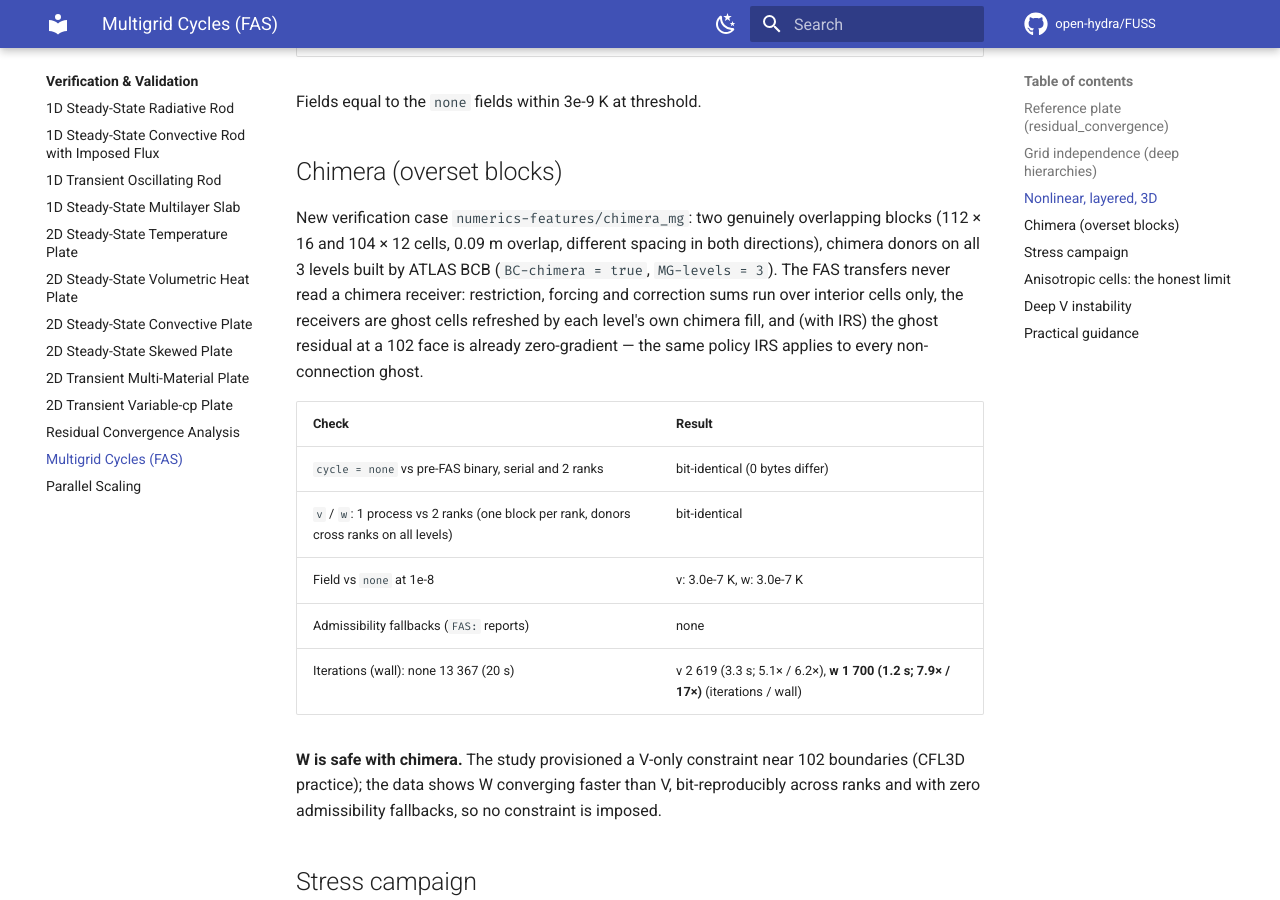
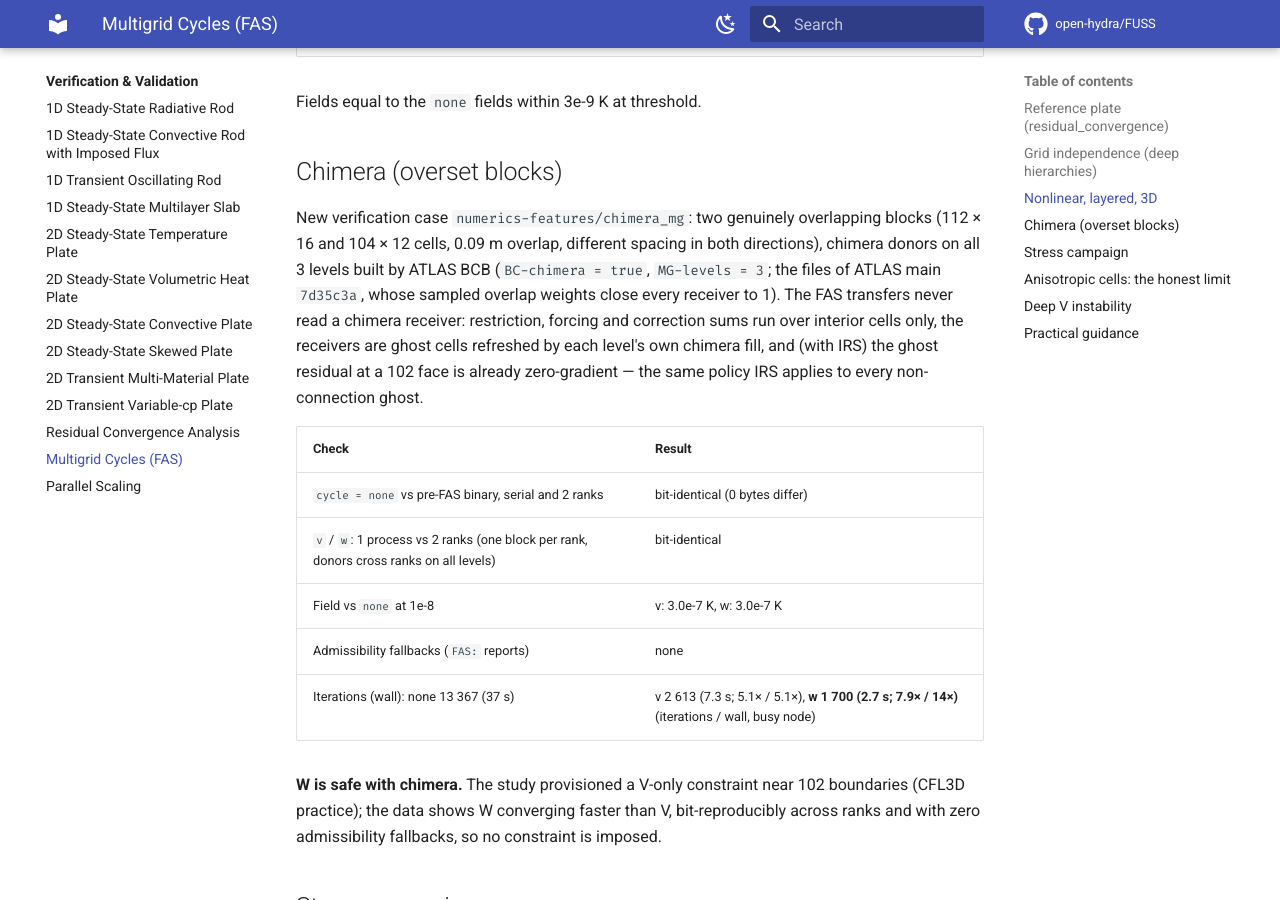
Before and after one commit to open-hydra/FUSS, an MkDocs documentation site: the page built from docs/vv/fas-cycles.md, in a window 1280 px wide and 900 px high, scrolled down 2309 px. Built offline with MkDocs 1.6.1 and Material for MkDocs 9.7.7, drawn with Linux system fonts in a browser that asks for light colours; comment, search, counter and statistics services are not loaded.

Commit message:
Test: chimera_mg bc files from ATLAS main 7d35c3a
The bc.txt, bc2.txt and bc3.txt of chimera_mg were written by the ATLAS
branch fix/chimera-point-inside before its merge: a sub-cell sample on
the face shared by two donor cells was counted in full by each, and on
this case (dy 0.1/16 donor, 0.1/12 receiver, ratio 3/4) a donor face
runs through a whole plane of samples of the Block2 face-1 receivers.
16 of the 56 ghost layers of level 1, 8 of 28 on level 2 and 4 of 14 on
level 3 closed at 7/6 with weights 5/7 and 2/7 (level 3: 5/14, 5/14,
1/7, 1/7) instead of the geometric 3/4 and 1/4 (3/8, 3/8, 1/8, 1/8);
SOLUTION/chimera.log held level 3 only, with its 4 "failed" records.

Regenerated with ATLAS main 7d35c3a (bin/BCB of 2026-10-14 12:23, the
tree of c90f332, its last source commit: sampled overlap volumes, 6^3
samples per ghost cell, a shared sample split among its donors), with
BC-chimera = true and MG-levels = 3 from input.ini, one OpenMP thread.
Same 28/14/7 chimera records with the same donor sets; the weights of
the 16 + 8 + 4 layers above change by 1/28 (1/56 on level 3), every
other layer agrees to 1e-6 (the old files carried 6 digits, the new
ones ES24.16); the 302 wall payload is the one value T instead of three.
Every layer sums to 1 within 2.2e-16 and chimera.log, chimera2.log and
chimera3.log close at 1 on all 56, 28 and 14 records. Against a 96^3
reference the largest weight error on level 1 falls from 0.046 to 0.031
(mean 0.025 to 0.019): what is left is the x sliver of 2-4 % of a ghost
cell that 6 samples cannot see.

Effect on the run (solver at 6a07d74, the test input): the residual
reaches 1e-8 in 2613 iterations instead of 2619; max |dT| on field.tec
9.3e-5 K in Block2 and 1.3e-6 K in Block1; Tw unchanged, max |dqw|
0.22 W/m^2 on B2F4 (|qw| up to 1.2e6, 2e-7 relative). The three logs are
kept in SOLUTION/ as the diagnostics of this run.

docs/vv/fas-cycles.md: the chimera table re-measured with these files at
the case settings (1e-8, vnn 0.5): v 2 613 iterations instead of 2 619,
w 1 700 and none (3-level sequencing) 13 367 unchanged, fields against
none 3.0e-7 K as before, v and w on 1 process and 2 ranks bit-identical,
no FAS admissibility report; the wall times are those of a busy node.

Co-Authored-By: Claude Fable 5.1 <noreply@anthropic.com>
Co-Authored-By: Claude Opus 5.5 <noreply@anthropic.com>

```diff
--- a/docs/vv/fas-cycles.md
+++ b/docs/vv/fas-cycles.md
@@ -77,7 +77,8 @@ Fields equal to the `none` fields within 3e-9 K at threshold.
 
 New verification case `numerics-features/chimera_mg`: two genuinely overlapping blocks
 (112 × 16 and 104 × 12 cells, 0.09 m overlap, different spacing in both directions), chimera
-donors on all 3 levels built by ATLAS BCB (`BC-chimera = true`, `MG-levels = 3`). The FAS
+donors on all 3 levels built by ATLAS BCB (`BC-chimera = true`, `MG-levels = 3`; the files
+of ATLAS main `7d35c3a`, whose sampled overlap weights close every receiver to 1). The FAS
 transfers never read a chimera receiver: restriction, forcing and correction sums run over
 interior cells only, the receivers are ghost cells refreshed by each level's own chimera fill,
 and (with IRS) the ghost residual at a 102 face is already zero-gradient — the same policy IRS
@@ -89,7 +90,7 @@ applies to every non-connection ghost.
 | `v` / `w`: 1 process vs 2 ranks (one block per rank, donors cross ranks on all levels) | bit-identical |
 | Field vs `none` at 1e-8 | v: 3.0e-7 K, w: 3.0e-7 K |
 | Admissibility fallbacks (`FAS:` reports) | none |
-| Iterations (wall): none 13 367 (20 s) | v 2 619 (3.3 s; 5.1× / 6.2×), **w 1 700 (1.2 s; 7.9× / 17×)** (iterations / wall) |
+| Iterations (wall): none 13 367 (37 s) | v 2 613 (7.3 s; 5.1× / 5.1×), **w 1 700 (2.7 s; 7.9× / 14×)** (iterations / wall, busy node) |
 
 **W is safe with chimera.** The study provisioned a V-only constraint near 102 boundaries
 (CFL3D practice); the data shows W converging faster than V, bit-reproducibly across ranks and
```
Also changed, not shown: 6 other files.
